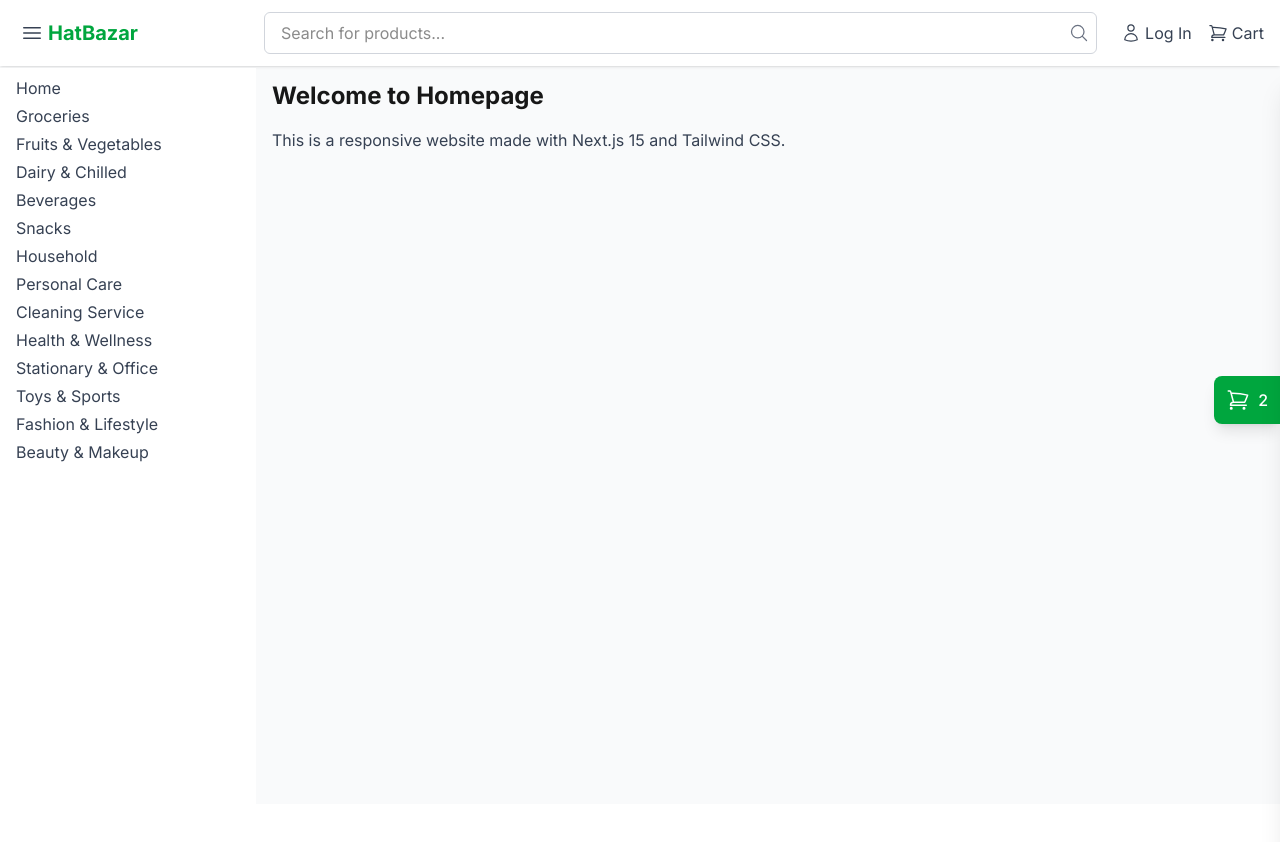
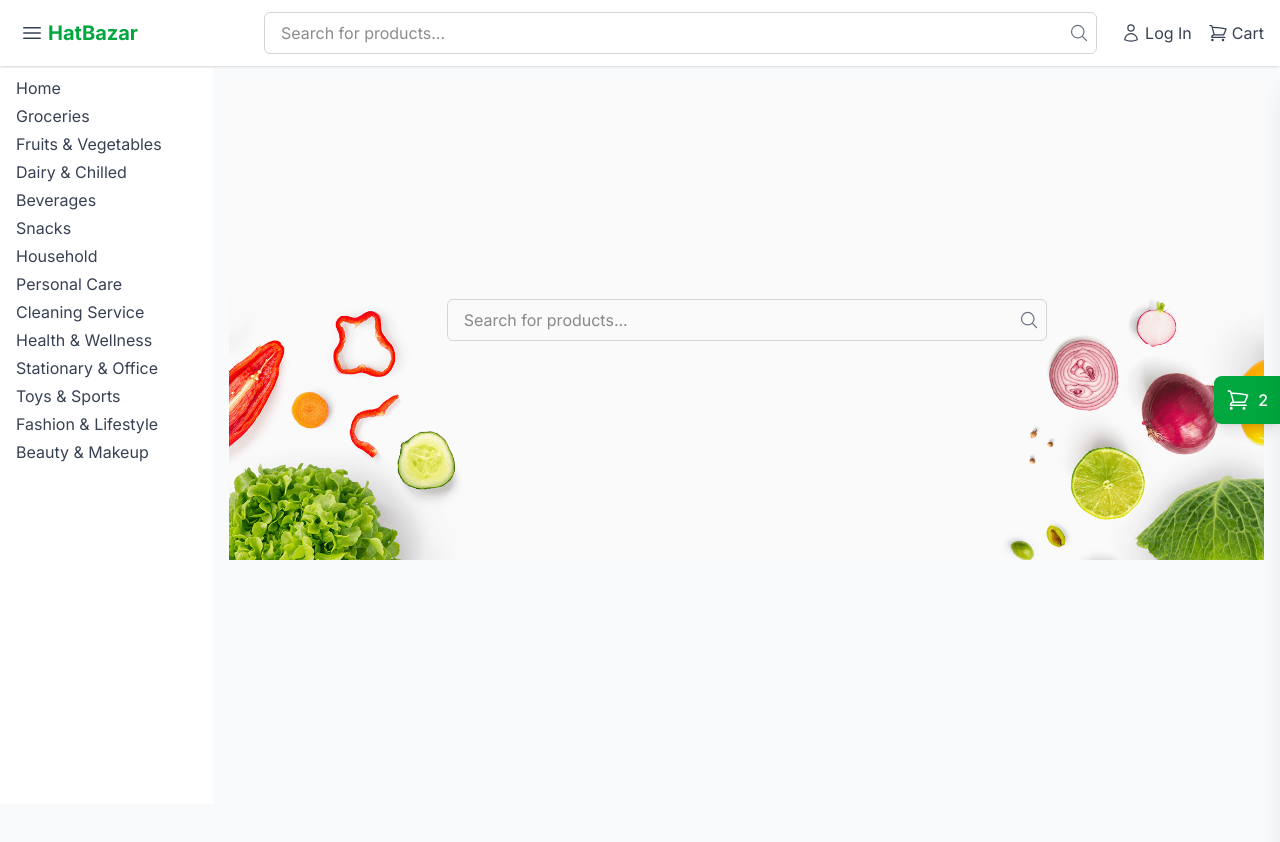
Before and after one commit to musfiz/next-shop-tailwind, a Next.js app: page / in a window 1280 px wide. Shown: the top 842 px of the page. Before the commit the page ends 804 px from the top, so only its background shows below. Built offline with nearby package versions, Linux system fonts and the light colour scheme.

Commit message:
design home page with search and background image

```diff
--- a/app/components/Header.tsx
+++ b/app/components/Header.tsx
@@ -7,7 +7,7 @@ export default function Header({
   toggleSidebar: () => void;
 }) {
   return (
-    <header className="fixed top-0 left-0 right-0 z-40 bg-white shadow-sm">
+    <header className="fixed top-0 left-0 right-0 bg-white shadow-sm">
       <div className="px-4 py-3">
         <div className="flex items-center">
           {/* Left section - Hamburger and Logo */}
@@ -54,7 +54,7 @@ export default function Header({
         </div>
 
         {/* Mobile Search */}
-        <div className="mt-3 lg:hidden">
+        <div className="flex flex-column mt-3 lg:hidden">
           <div className="relative w-full">
             <input
               type="text"
--- a/app/components/Layout.tsx
+++ b/app/components/Layout.tsx
@@ -30,10 +30,12 @@ export default function Layout({ children }: { children: React.ReactNode }) {
   return (
     <div className="min-h-screen bg-gray-50">
       <Header toggleSidebar={toggleSidebar} />
-      <div className="flex pt-16">
+      <div className="flex mt-16">
         <Sidebar isOpen={sidebarOpen} toggleSidebar={toggleSidebar} />
-        <main className={`flex-1 transition-all duration-300`}>
-          {children}
+        <main className={`w-screen h-screen overflow-y-scroll transition-all duration-300`}>
+          <div className="flex-1 m-4">
+            {children}
+          </div>
           <CartSidebar />
         </main>
       </div>
--- a/app/components/Sidebar.tsx
+++ b/app/components/Sidebar.tsx
@@ -29,9 +29,9 @@ export default function Sidebar({
 }) {
   useEffect(() => {
     if (isOpen) {
-      document.body.style.overflow = 'hidden';
+      // document.body.style.overflow = 'hidden';
     } else {
-      document.body.style.overflow = 'auto';
+      // document.body.style.overflow = 'auto';
     }
   }, [isOpen]);
 
--- a/app/layout.tsx
+++ b/app/layout.tsx
@@ -17,7 +17,7 @@ export default function RootLayout({
 }) {
   return (
     <html lang="en">
-      <body className={inter.className}>
+      <body className={inter.className + `  overflow-hidden`}>
         <Layout>{children}</Layout>
       </body>
     </html>
--- a/app/page.tsx
+++ b/app/page.tsx
@@ -1,10 +1,24 @@
+import { MagnifyingGlassIcon } from "@heroicons/react/24/outline";
+
 export default function Home() {
   return (
-    <div className="p-4">
-      <h1 className="text-2xl font-bold mb-4">Welcome to Homepage</h1>
-      <p className="text-gray-700">
-        This is a responsive website made with Next.js 15 and Tailwind CSS.
-      </p>
-    </div>
+    <>
+      <div className="banner w-full">
+        <div className="bg-[url('/homepage.png')] h-120 bg-cover bg-center">
+          <div className="h-full flex justify-center items-center">
+            <div className="relative w-150">
+              <input
+                type="text"
+                placeholder="Search for products..."
+                className="w-full py-2 px-4 border border-gray-300 rounded-md focus:outline-none focus:ring-2 focus:ring-green-500 focus:border-transparent"
+              />
+              <button className="absolute right-2 top-1/2 transform -translate-y-1/2 text-gray-500 hover:text-green-600">
+                <MagnifyingGlassIcon className="h-5 w-5" />
+              </button>
+            </div>
+          </div>
+        </div>
+      </div>
+    </>
   );
 }
```
Also changed, not shown: public/homepage.png (added).
